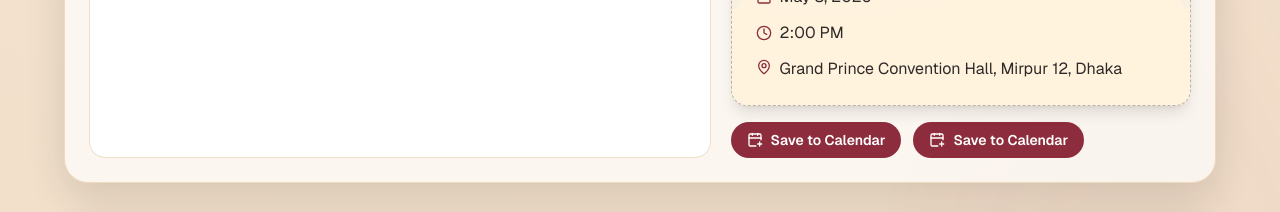
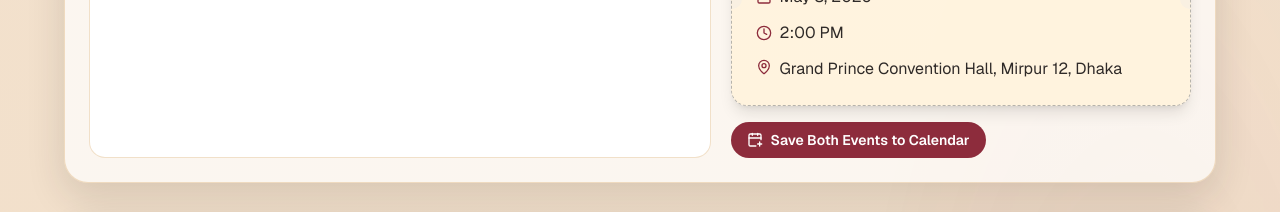
Before and after one commit to TanmoyGG/Wedding_Inviation, a Next.js app: page /invite/both in a window 1280 px wide. Shown: the part 3740-3952 px from the top of the page. Built offline with nearby package versions, Linux system fonts and the light colour scheme.

Commit message:
feat: use single combined calendar button for both invite

```diff
--- a/app/invite/[type]/page.tsx
+++ b/app/invite/[type]/page.tsx
@@ -120,9 +120,17 @@ export default async function InviteTypePage({ params }: InvitePageProps) {
             </div>
 
             <div className="flex flex-wrap gap-3">
-              {selectedEvents.map((event) => (
-                <SaveCalendarButton key={`${event.key}-calendar`} event={event} />
-              ))}
+              {type === "both" ? (
+                <SaveCalendarButton
+                  events={selectedEvents}
+                  label="Save Both Events to Calendar"
+                  fileName="wedding-reception-platform-3"
+                />
+              ) : (
+                selectedEvents.map((event) => (
+                  <SaveCalendarButton key={`${event.key}-calendar`} events={[event]} />
+                ))
+              )}
             </div>
           </div>
         </section>
--- a/components/save-calendar-button.tsx
+++ b/components/save-calendar-button.tsx
@@ -6,24 +6,31 @@ import type { WeddingEvent } from "@/lib/events";
 import { createIcsContent } from "@/lib/calendar";
 
 type SaveCalendarButtonProps = {
-  event: WeddingEvent;
+  events: WeddingEvent[];
+  label?: string;
+  fileName?: string;
 };
 
-export function SaveCalendarButton({ event }: SaveCalendarButtonProps) {
+export function SaveCalendarButton({
+  events,
+  label = "Save to Calendar",
+  fileName,
+}: SaveCalendarButtonProps) {
   const onClick = useCallback(() => {
-    const ics = createIcsContent(event);
+    const ics = createIcsContent(events);
     const blob = new Blob([ics], { type: "text/calendar;charset=utf-8" });
     const url = URL.createObjectURL(blob);
+    const baseName = fileName ?? (events.length > 1 ? "wedding-reception-platform-3" : `${events[0].key}-platform-3`);
 
     const link = document.createElement("a");
     link.href = url;
-    link.download = `${event.key}-platform-3.ics`;
+    link.download = `${baseName}.ics`;
     document.body.appendChild(link);
     link.click();
     link.remove();
 
     URL.revokeObjectURL(url);
-  }, [event]);
+  }, [events, fileName]);
 
   return (
     <button
@@ -32,7 +39,7 @@ export function SaveCalendarButton({ event }: SaveCalendarButtonProps) {
       className="inline-flex items-center gap-2 rounded-full bg-wedding-journey-maroon px-4 py-2 text-sm font-semibold text-white transition hover:bg-wedding-journey-maroon/90"
     >
       <CalendarPlus className="h-4 w-4" />
-      Save to Calendar
+      {label}
     </button>
   );
 }
--- a/lib/calendar.ts
+++ b/lib/calendar.ts
@@ -15,7 +15,7 @@ function escapeIcs(text: string): string {
   return text.replace(/\\/g, "\\\\").replace(/,/g, "\\,").replace(/;/g, "\\;").replace(/\n/g, "\\n");
 }
 
-export function createIcsContent(event: WeddingEvent): string {
+function createVEvent(event: WeddingEvent): string[] {
   const uid = `${event.key}-${event.startsAtIso}@platform3.invite`;
   const dtStamp = toIcsUtc(new Date().toISOString());
   const dtStart = toIcsUtc(event.startsAtIso);
@@ -27,11 +27,6 @@ export function createIcsContent(event: WeddingEvent): string {
   );
 
   return [
-    "BEGIN:VCALENDAR",
-    "VERSION:2.0",
-    "PRODID:-//Platform3Invite//EN",
-    "CALSCALE:GREGORIAN",
-    "METHOD:PUBLISH",
     "BEGIN:VEVENT",
     `UID:${uid}`,
     `DTSTAMP:${dtStamp}`,
@@ -41,6 +36,19 @@ export function createIcsContent(event: WeddingEvent): string {
     `LOCATION:${location}`,
     `DESCRIPTION:${description}`,
     "END:VEVENT",
+  ];
+}
+
+export function createIcsContent(events: WeddingEvent | WeddingEvent[]): string {
+  const normalized = Array.isArray(events) ? events : [events];
+
+  return [
+    "BEGIN:VCALENDAR",
+    "VERSION:2.0",
+    "PRODID:-//Platform3Invite//EN",
+    "CALSCALE:GREGORIAN",
+    "METHOD:PUBLISH",
+    ...normalized.flatMap((event) => createVEvent(event)),
     "END:VCALENDAR",
   ].join("\r\n");
 }
```
